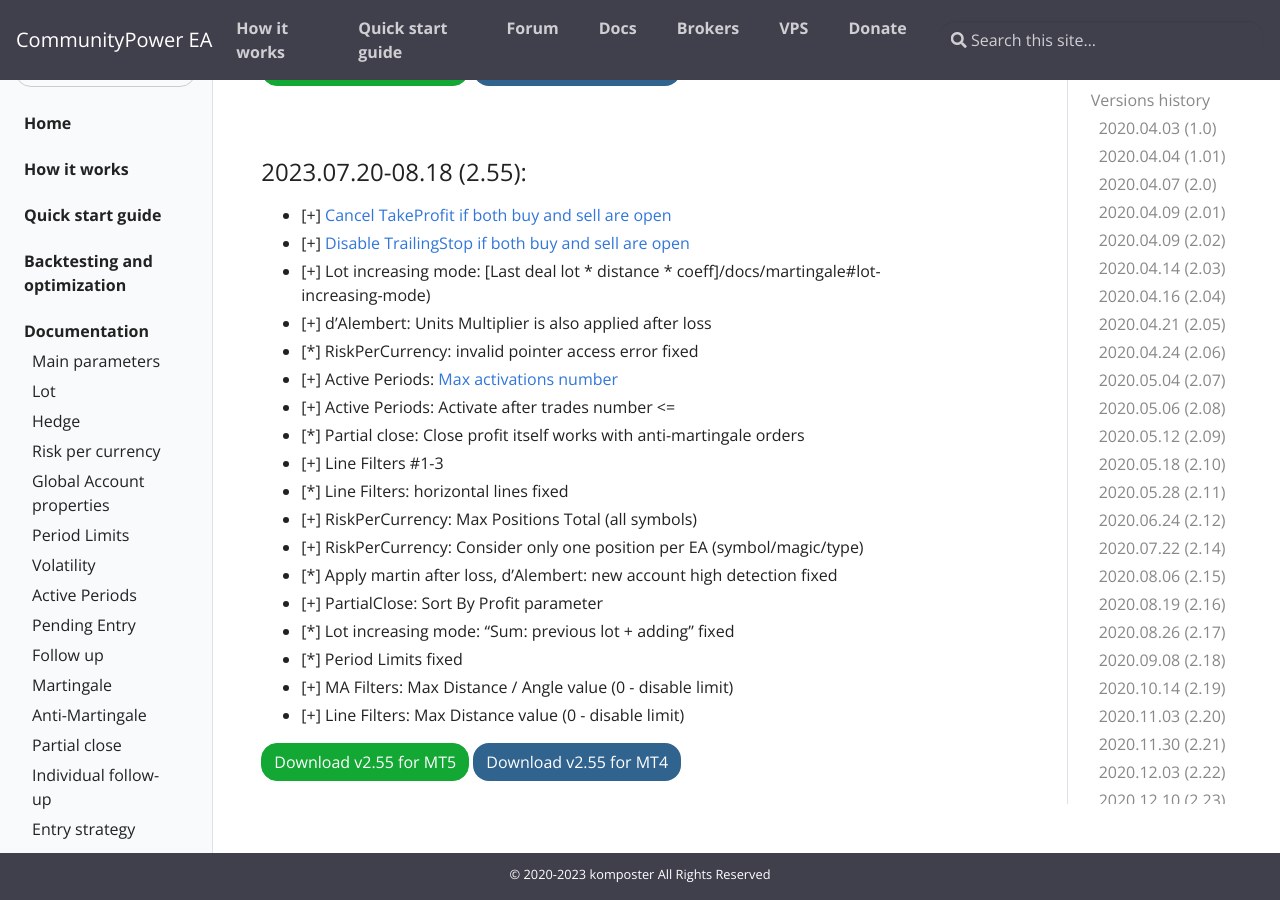
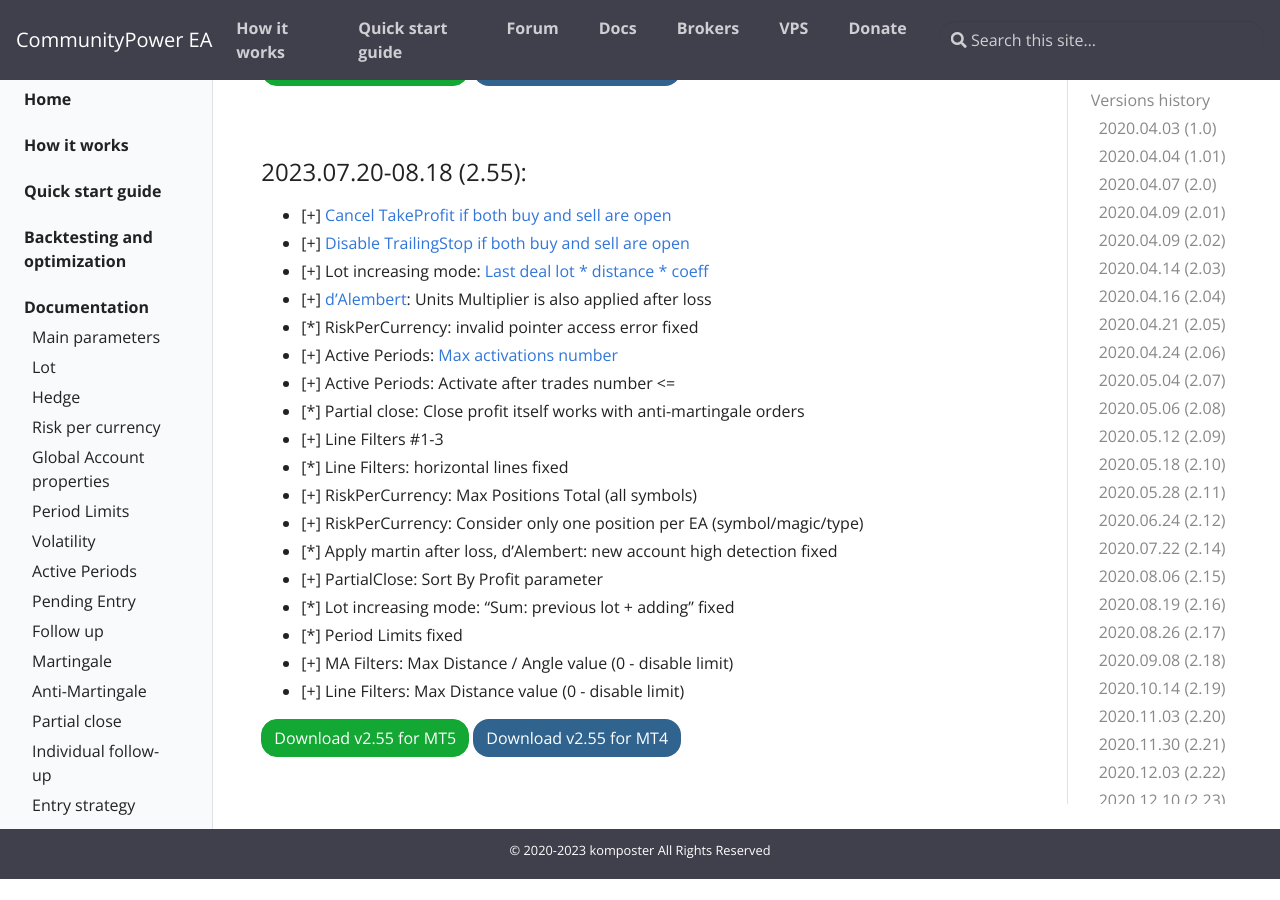
Before and after one commit to komposter/CommunityPowerEA.com, a Jekyll site: the page built from _docs/versions-history.md, in a window 1280 px wide and 900 px high, scrolled down 19743 px. Built offline with Jekyll 4.4.1, drawn with Linux system fonts in a browser that asks for light colours; after the commit the page ends 20622 px from its top, so only the background shows below that.

Commit message:
Content change

```diff
--- a/_docs/versions-history.md
+++ b/_docs/versions-history.md
@@ -668,8 +668,8 @@
 ### 2023.07.20-08.18 (2.55):
 * [+] [Cancel TakeProfit if both buy and sell are open]({{site.baseurl}}/docs/follow-up#cancel-takeprofit-if-both-buy-and-sell-are-open)
 * [+] [Disable TrailingStop if both buy and sell are open]({{site.baseurl}}/docs/follow-up#disable-trailingstop-if-both-buy-and-sell-are-open)
-* [+] Lot increasing mode: [Last deal lot * distance * coeff]{{site.baseurl}}/docs/martingale#lot-increasing-mode)
-* [+] d'Alembert: Units Multiplier is also applied after loss
+* [+] Lot increasing mode: [Last deal lot * distance * coeff]({{site.baseurl}}/docs/martingale#lot-increasing-mode)
+* [+] [d'Alembert]({{site.baseurl}}/docs/lot#d'Alembert money management system): Units Multiplier is also applied after loss
 * [*] RiskPerCurrency: invalid pointer access error fixed
 * [+] Active Periods: [Max activations number]({{site.baseurl}}/docs/active-periods#max-activations-number)
 * [+] Active Periods: Activate after trades number <=
```
